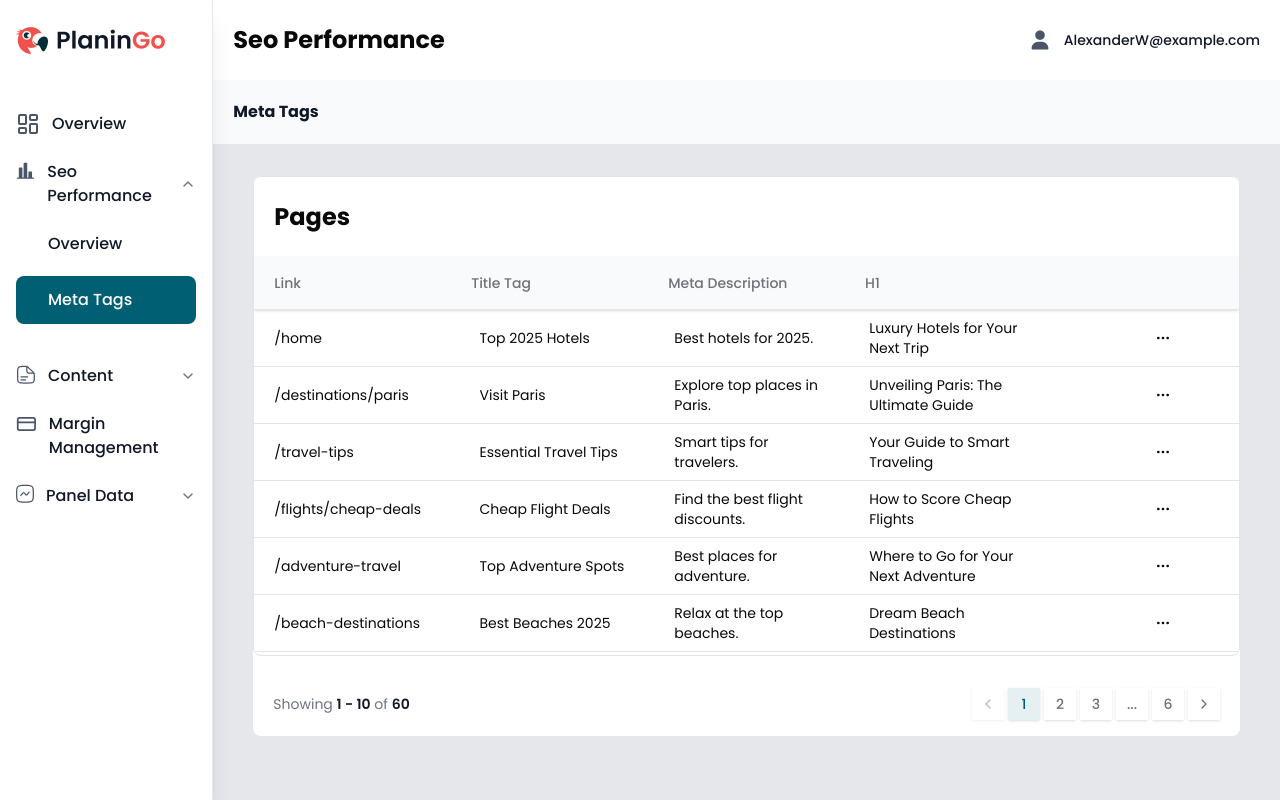
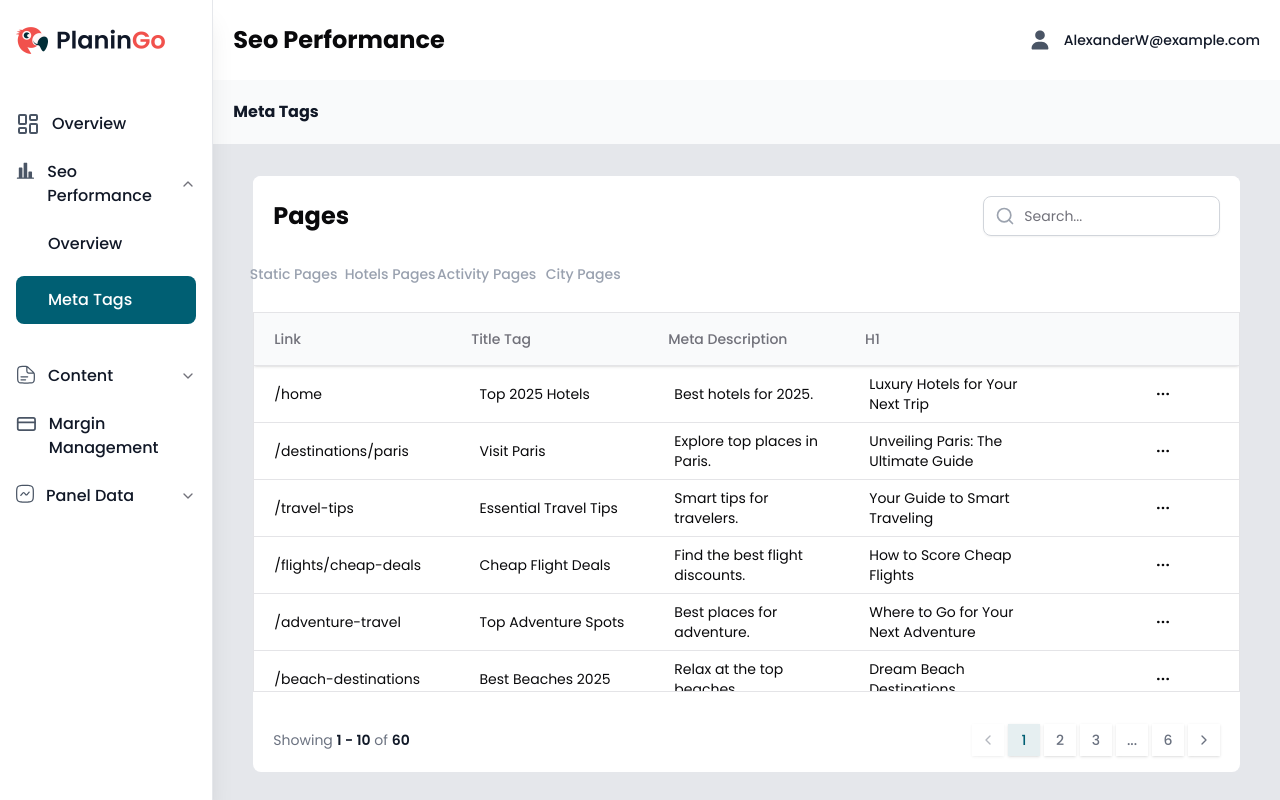
Before and after one commit to ali-melllo/planingo-dashboard, a Next.js app: page /seo-performance/metatags in a window 1280 px wide. Built offline with nearby package versions, Linux system fonts and the light colour scheme.

Commit message:
data table ui update

```diff
--- a/src/app/(dasboard)/seo-performance/metatags/page.tsx
+++ b/src/app/(dasboard)/seo-performance/metatags/page.tsx
@@ -1,51 +1,80 @@
-"use client"
+"use client";
 
-import { DataTable as MetatagsTable } from '@/components/ui/table/data-table';
-import { DATA_TABLE_MOCK } from '@/static/data';
-import { CellAction } from './_components/cell-action';
-import { ColumnDef } from '@tanstack/react-table';
-// import { useSearchParams } from 'next/navigation';
+import { useRouter, useSearchParams } from "next/navigation";
+import { DataTable as MetatagsTable } from "@/components/ui/table/data-table";
+import { DATA_TABLE_MOCK } from "@/static/data";
+import { CellAction } from "./_components/cell-action";
+import { ColumnDef } from "@tanstack/react-table";
+import { Search } from "lucide-react";
+import { Input } from "@/components/ui/input";
+import { Button } from "@/components/ui/button";
 
 export default function SeoPerformanceMetaTagsPage() {
+    const router = useRouter();
+    const searchParams = useSearchParams();
+
+    const categories = ["Static Pages", "Hotels Pages", "Activity Pages", "City Pages"];
+
+    const handleFilterChange = (category: string) => {
+        const params = new URLSearchParams(searchParams.toString());
+        if (category === "All") {
+            params.delete("filter");
+        } else {
+            params.set("filter", category.toLowerCase().replace(/\s+/g, "-"));
+        }
+        router.push(`?${params.toString()}`, { scroll: false });
+    };
 
     const columns: ColumnDef<unknown>[] = [
+        { accessorKey: "link", header: "Link" },
+        { accessorKey: "title", header: "Title Tag" },
+        { accessorKey: "metaDescription", header: "Meta Description" },
+        { accessorKey: "h1", header: "H1" },
         {
-            accessorKey: 'link',
-            header: 'Link',
-        },
-        {
-            accessorKey: 'title',
-            header: 'Title Tag'
-        },
-        {
-            accessorKey: 'metaDescription',
-            header: 'Meta Description'
-        },
-        {
-            accessorKey: 'h1',
-            header: 'H1'
-        },
-        {
-            id: 'actions',
-            cell: ({ row }) =>
-                <div className='flex justify-end pr-10'>
+            id: "actions",
+            cell: ({ row }) => (
+                <div className="flex justify-end pr-10">
                     <CellAction data={row.original} />
                 </div>
-        }
+            ),
+        },
     ];
 
-    //   const searchParams = useSearchParams();
-    //   const page = searchParams.get('page');
-    //   const pageLimit = searchParams.get('limit');
+    return (
+        <div className="bg-white rounded-lg">
 
-    return (
-        <div className='bg-white rounded-lg'>
+            <div className="w-full rounded-t-lg bg-white p-5 flex items-center justify-between h-20">
+                <h2 className="font-bold font-inter text-2xl">Pages</h2>
+                <div className="relative w-3/12">
+                    <Search className="absolute left-3 top-1/2 transform -translate-y-1/2 text-gray-400" size={20} />
+                    <Input className="h-10 rounded-[8px] border-[#D1D5DB] pl-10" placeholder="Search..." />
+                </div>
+            </div>
+
+            <div className="w-full rounded-t-lg bg-white p-5 pt-0 pl-0 flex items-center space-x-4">
+                {categories.map((category) => {
+                    const isActive = searchParams.get("filter") === category.toLowerCase().replace(/\s+/g, "-") ||
+                        (category === "All" && !searchParams.get("filter"));
+
+                    return (
+                        <Button
+                            key={category}
+                            variant="ghost"
+                            onClick={() => handleFilterChange(category)}
+                            className={`w-1/12 border-none shadow-none hover:bg-transparent hover:text-[#005F73]  ${isActive ? "text-[#005F73] font-semibold underline underline-offset-8" : "text-[#99A1AF]"
+                                }`}
+                        >
+                            {category}
+                        </Button>
+                    );
+                })}
+            </div>
+
+
             <MetatagsTable
                 columns={columns}
                 data={DATA_TABLE_MOCK || []}
-                totalItems={DATA_TABLE_MOCK.length}
-            />
+                totalItems={DATA_TABLE_MOCK.length} />
         </div>
-
-    )
+    );
 }
--- a/src/components/ui/table/data-table.tsx
+++ b/src/components/ui/table/data-table.tsx
@@ -62,10 +62,7 @@ export function DataTable<TData, TValue>({
 
   return (
     <div className="space-y-4">
-      <ScrollArea className="h-[calc(80vh-220px)] relative bg-white rounded-lg border md:h-[calc(90dvh-240px)] overflow-auto">
-        <div className=' w-full bg-white p-5 flex items-center justify-between h-20'>
-          <h2 className='font-bold font-inter text-2xl'>Pages</h2>
-        </div>
+      <ScrollArea className="h-[calc(80vh-220px)] relative bg-white border md:h-[calc(90dvh-340px)] overflow-auto">
         <div className="sticky top-0 bg-white z-10 shadow">
           <Table>
             <TableHeader>
@@ -123,7 +120,7 @@ export function DataTable<TData, TValue>({
 
 
         <div className="flex items-center space-x-1">
-          <Button className="rounded-none h-8 w-8 p-0 text-[#6B7280] border-[#D1D5DB] bg-white" onClick={() => onPageChange(page - 1)} disabled={page === 1}>
+          <Button className="rounded-none hover:bg-[#d1e8ed] h-8 w-8 p-0 text-[#6B7280] border-[#D1D5DB] bg-white" onClick={() => onPageChange(page - 1)} disabled={page === 1}>
             <ChevronLeftIcon color='#6B7280' className="h-4 w-4" />
           </Button>
 
@@ -137,7 +134,7 @@ export function DataTable<TData, TValue>({
             </Button>
           ))}
 
-          {pageCount > 4 && <Button className=" text-[#6B7280] border-[#D1D5DB] bg-white size-8 rounded-none">...</Button>}
+          {pageCount > 4 && <Button className=" text-[#6B7280] border-[#D1D5DB] bg-white size-8 rounded-none hover:bg-[#d1e8ed]">...</Button>}
 
           {pageCount > 3 && (
             <Button
@@ -148,7 +145,7 @@ export function DataTable<TData, TValue>({
             </Button>
           )}
 
-          <Button className="h-8 w-8 p-0 text-[#6B7280] border-[#D1D5DB] bg-white rounded-none" onClick={() => onPageChange(page + 1)} disabled={page >= pageCount}>
+          <Button className="h-8 w-8 p-0 text-[#6B7280] border-[#D1D5DB] bg-white rounded-none hover:bg-[#d1e8ed]" onClick={() => onPageChange(page + 1)} disabled={page >= pageCount}>
             <ChevronRightIcon color='#6B7280' className="h-4 w-4" />
           </Button>
         </div>
```
